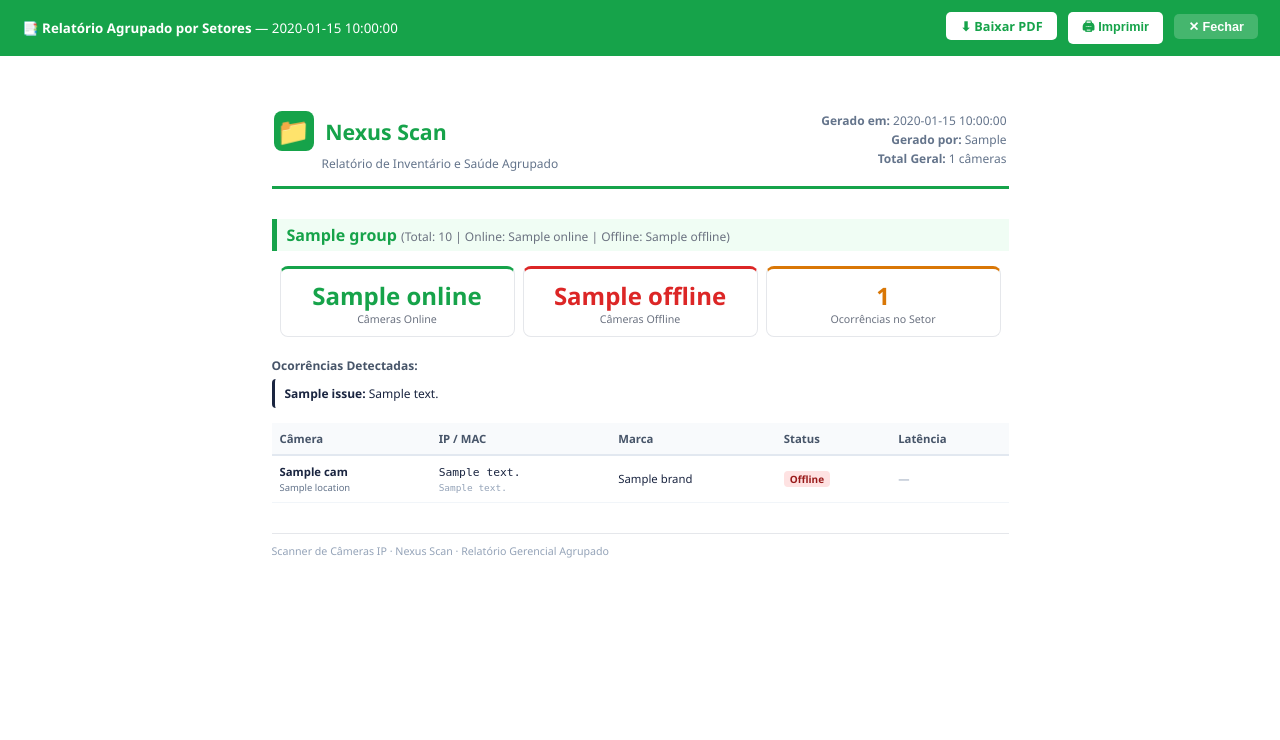
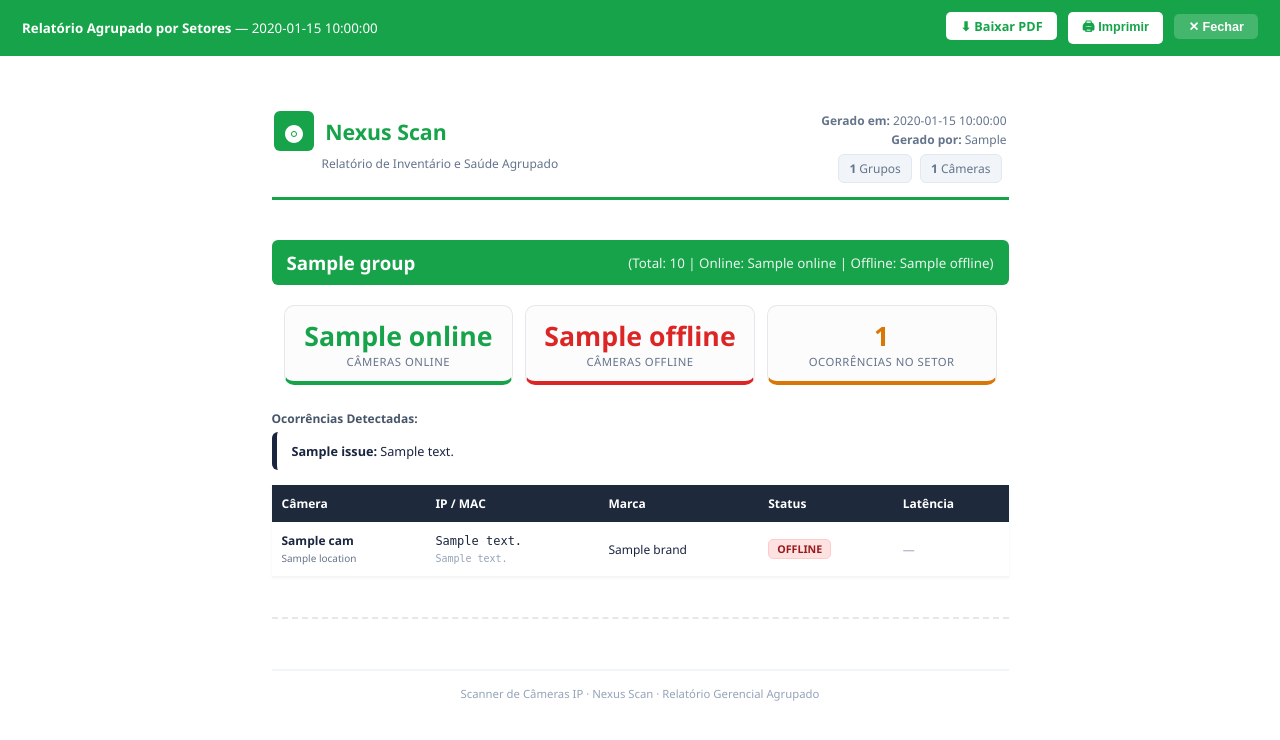
Before and after one commit to Maia1111/nexus_scan_cam, a FastAPI app: template templates/report_grouped.html in a window 1280 px wide. Shown: the top 740 px of the page. Run offline with FastAPI, Linux system fonts and the light colour scheme; the template is opened without the code that fills it: most values are stand-ins (such as "Sample title", 1, 10 or a date in 2020).

Commit message:
style: modernize camera icons across the system and reports

```diff
--- a/main.py
+++ b/main.py
@@ -878,6 +878,7 @@ async def _collect_grouped_diagnostics() -> dict:
 
     return {
         "groups": final_groups,
+        "total_groups": len(final_groups),
         "total_cameras": data["cameras_total"],
         "total_online": data["online_count"],
         "total_offline": data["offline_count"],
--- a/templates/report_grouped.html
+++ b/templates/report_grouped.html
@@ -16,35 +16,44 @@
     .header-table td { vertical-align: top; }
     .brand-icon { display: inline-block; width: 40px; height: 40px; background: #16a34a; border-radius: 8px; text-align: center; line-height: 40px; font-size: 20pt; color: #fff; vertical-align: middle; margin-right: 8px; }
     .brand-name { font-size: 16pt; font-weight: 700; color: #16a34a; vertical-align: middle; }
-    .section-title { font-size: 12pt; font-weight: 700; color: #16a34a; border-left: 5px solid #16a34a; padding-left: 10px; margin: 30px 0 15px; background: #f0fdf4; padding-top: 5px; padding-bottom: 5px; }
-    .group-header { margin-bottom: 15px; border-bottom: 1px solid #e5e7eb; padding-bottom: 8px; }
-    .group-stats { font-size: 9pt; color: #6b7280; font-weight: normal; }
+    .section-title { font-size: 14pt; font-weight: 700; color: #fff; background: #16a34a; padding: 10px 15px; margin: 40px 0 20px; border-radius: 6px; display: flex; justify-content: space-between; align-items: center; }
+    .group-stats { font-size: 10pt; color: rgba(255,255,255,.9); font-weight: normal; }
+    .group-section { margin-bottom: 50px; border-bottom: 2px dashed #e5e7eb; padding-bottom: 20px; }
+    .group-section:last-child { border-bottom: none; }
 
     /* Summary Cards */
-    .summary-table { width: 100%; border-collapse: separate; border-spacing: 8px 0; margin-bottom: 20px; }
-    .summary-card { border: 1px solid #e5e7eb; border-radius: 8px; padding: 10px; text-align: center; width: 33%; }
-    .summary-card .num { font-size: 18pt; font-weight: 700; }
-    .summary-card .lbl { font-size: 8pt; color: #6b7280; }
-    .card-online { border-top: 3px solid #16a34a; } .num-online { color: #16a34a; }
-    .card-offline { border-top: 3px solid #dc2626; } .num-offline { color: #dc2626; }
-    .card-issues { border-top: 3px solid #d97706; } .num-issues { color: #d97706; }
+    .summary-table { width: 100%; border-collapse: separate; border-spacing: 12px 0; margin-bottom: 25px; }
+    .summary-card { border: 1px solid #e5e7eb; border-radius: 10px; padding: 12px; text-align: center; width: 33%; background: #fcfcfc; }
+    .summary-card .num { font-size: 20pt; font-weight: 800; }
+    .summary-card .lbl { font-size: 8.5pt; color: #64748b; text-transform: uppercase; letter-spacing: 0.5px; }
+    .card-online { border-bottom: 4px solid #16a34a; } .num-online { color: #16a34a; }
+    .card-offline { border-bottom: 4px solid #dc2626; } .num-offline { color: #dc2626; }
+    .card-issues { border-bottom: 4px solid #d97706; } .num-issues { color: #d97706; }
+
+    /* Meta stats in header */
+    .meta-badge { display: inline-block; background: #f1f5f9; padding: 4px 10px; border-radius: 6px; margin-right: 5px; border: 1px solid #e2e8f0; }
 
     /* Tables */
-    table.data { width: 100%; border-collapse: collapse; font-size: 8.5pt; margin-bottom: 15px; }
-    table.data thead th { background: #f8fafc; border-bottom: 2px solid #e2e8f0; color: #475569; padding: 8px; text-align: left; font-weight: 600; }
-    table.data tbody td { padding: 8px; border-bottom: 1px solid #f1f5f9; }
-    .badge { display: inline-block; padding: 1px 6px; border-radius: 4px; font-size: 7.5pt; font-weight: 700; }
-    .b-online { background: #dcfce7; color: #15803d; }
-    .b-offline { background: #fee2e2; color: #991b1b; }
+    table.data { width: 100%; border-collapse: collapse; font-size: 9pt; margin-bottom: 20px; box-shadow: 0 1px 3px rgba(0,0,0,0.05); }
+    table.data thead th { background: #1e293b; color: #fff; padding: 10px; text-align: left; font-weight: 600; }
+    table.data tbody td { padding: 10px; border-bottom: 1px solid #f1f5f9; }
+    .badge { display: inline-block; padding: 2px 8px; border-radius: 5px; font-size: 8pt; font-weight: 700; text-transform: uppercase; }
+    .b-online { background: #dcfce7; color: #15803d; border: 1px solid #bbf7d0; }
+    .b-offline { background: #fee2e2; color: #991b1b; border: 1px solid #fecaca; }
 
-    .issue { padding: 6px 10px; border-radius: 4px; margin-bottom: 5px; border-left: 3px solid; font-size: 9pt; }
-    .issue-danger { background: #fff5f5; border-color: #dc2626; }
-    .issue-warning { background: #fffbeb; border-color: #f59e0b; }
-    .issue-info { background: #f0f9ff; border-color: #38bdf8; }
-    .issue-title { font-weight: 700; }
+    .issue { padding: 10px 15px; border-radius: 6px; margin-bottom: 8px; border-left: 5px solid; font-size: 9.5pt; }
+    .issue-danger { background: #fef2f2; border-color: #dc2626; color: #991b1b; }
+    .issue-warning { background: #fffbeb; border-color: #f59e0b; color: #92400e; }
+    .issue-info { background: #f0f9ff; border-color: #38bdf8; color: #075985; }
+    .issue-title { font-weight: 800; }
 
-    .footer { margin-top: 30px; border-top: 1px solid #e5e7eb; padding-top: 10px; font-size: 8pt; color: #94a3b8; }
-    @media print { .print-bar { display: none !important; } .group-section { page-break-inside: avoid; } }
+    .footer { margin-top: 40px; border-top: 2px solid #f1f5f9; padding-top: 15px; font-size: 8.5pt; color: #94a3b8; text-align: center; }
+    @media print {
+      .print-bar { display: none !important; }
+      .group-section { page-break-after: always; border-bottom: none; }
+      .group-section:last-child { page-break-after: auto; }
+      body { -webkit-print-color-adjust: exact; print-color-adjust: exact; }
+    }
   </style>
 </head>
 <body>
@@ -53,7 +62,7 @@
 <div class="print-bar">
   <table>
     <tr>
-      <td>📑 <strong>Relatório Agrupado por Setores</strong> — {{ generated_at }}</td>
+      <td><i class="bi bi-camera-video-fill"></i> <strong>Relatório Agrupado por Setores</strong> — {{ generated_at }}</td>
       <td class="actions">
         <a href="/diagnostics/groups/report/pdf">⬇ Baixar PDF</a>
         <button onclick="window.print()">🖨 Imprimir</button>
@@ -68,14 +77,19 @@
   <table class="header-table">
     <tr>
       <td>
-        <span class="brand-icon">📁</span>
+        <span class="brand-icon" style="background: #16a34a; color: #fff; padding: 5px; border-radius: 6px;">
+          <svg viewBox="0 0 24 24" width="24" height="24" fill="currentColor"><path d="M12 9c-1.66 0-3 1.34-3 3s1.34 3 3 3 3-1.34 3-3-1.34-3-3-3m-9 3c0-4.97 4.03-9 9-9s9 4.03 9 9-4.03 9-9 9-9-4.03-9-9m11 0c0-1.1-.9-2-2-2s-2 .9-2 2 .9 2 2 2 2-.9 2-2z"/></svg>
+        </span>
         <span class="brand-name">Nexus Scan</span>
         <div style="font-size: 9pt; color: #64748b; margin-left: 48px; margin-top: 4px;">Relatório de Inventário e Saúde Agrupado</div>
       </td>
       <td style="text-align: right; font-size: 9pt; color: #64748b; line-height: 1.6;">
         <strong>Gerado em:</strong> {{ generated_at }}<br>
         <strong>Gerado por:</strong> {{ generated_by }}<br>
-        <strong>Total Geral:</strong> {{ total_cameras }} câmeras
+        <div style="margin-top:5px;">
+          <span class="meta-badge"><strong>{{ total_groups }}</strong> Grupos</span>
+          <span class="meta-badge"><strong>{{ total_cameras }}</strong> Câmeras</span>
+        </div>
       </td>
     </tr>
   </table>
```
Also changed, not shown: templates/report.html (+6 -4 lines).
